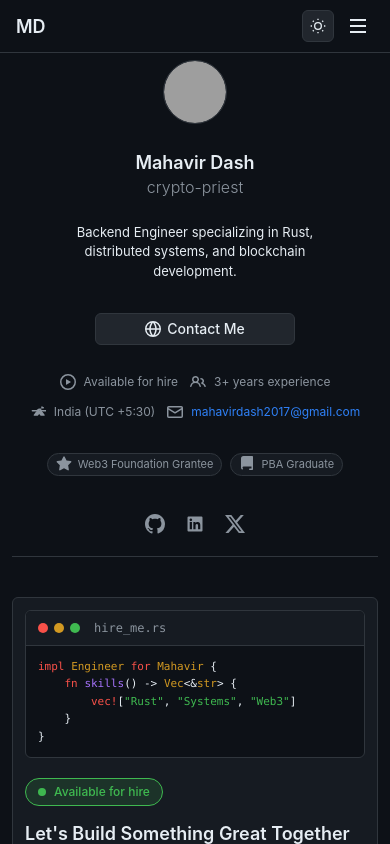
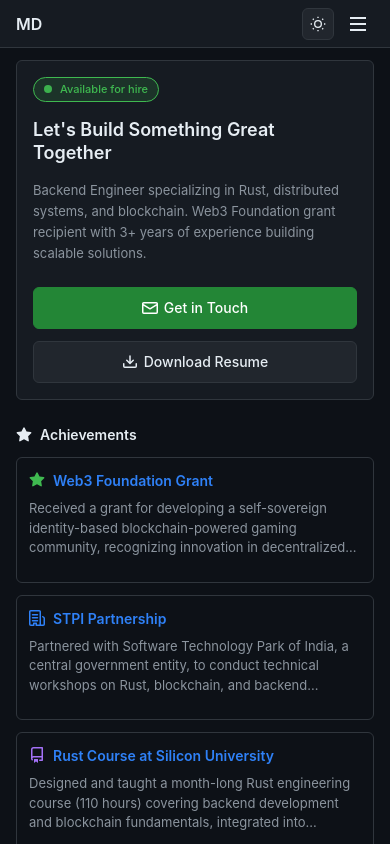
Before and after one commit to crypto-priest/portfolio-resume, a Next.js app: page / in a window 390 px wide. Shown: the top 844 px of the page. Built offline with nearby package versions, Linux system fonts and the light colour scheme; grey boxes are pictures that could not be loaded.

Commit message:
style: Update icon background and text for improved visibility

```diff
--- a/app/globals.css
+++ b/app/globals.css
@@ -101,6 +101,19 @@ a:hover {
 
 .github-app {
   min-height: 100vh;
+  width: 100%;
+}
+
+@media (max-width: 768px) {
+  html, body {
+    overflow-x: hidden;
+    width: 100%;
+  }
+
+  .github-app {
+    width: 100%;
+    min-width: 0;
+  }
 }
 
 .github-header {
@@ -957,6 +970,7 @@ a:hover {
   top: 0;
   left: 0;
   right: 0;
+  width: 100%;
   background: var(--color-canvas-subtle);
   border-bottom: 1px solid var(--color-border-default);
   padding: 12px 16px;
@@ -2114,12 +2128,12 @@ a:hover {
 @media (max-width: 768px) {
   .hire-cta-card {
     grid-template-columns: 1fr;
-    gap: 20px;
+    gap: 16px;
     padding: 16px;
   }
 
   .hire-cta-visual {
-    order: -1;
+    display: none;
   }
 
   .hire-cta-actions {
@@ -2131,93 +2145,84 @@ a:hover {
   }
 
   .hire-cta-title {
-    font-size: 20px;
+    font-size: 18px;
+  }
+
+  .hire-cta-description {
+    font-size: 13px;
+  }
+
+  .hire-cta-badge {
+    font-size: 11px;
+    padding: 3px 10px;
   }
 }
 
 /* ============================================
-   MOBILE RESPONSIVE OVERHAUL - GitHub Style
+   MOBILE RESPONSIVE - GitHub Style
    ============================================ */
 
 @media (max-width: 768px) {
-  /* Main layout */
+  /* Main layout - full width on mobile */
   .github-main {
     padding: 16px;
-    padding-top: 64px;
-  }
-
-  /* Profile sidebar - horizontal compact layout */
+    padding-top: 60px;
+    max-width: 100% !important;
+    margin: 0 !important;
+    width: 100% !important;
+  }
+
+  .github-profile-layout {
+    gap: 0;
+    padding: 0;
+    width: 100%;
+  }
+
+  .profile-content {
+    width: 100%;
+  }
+
+  /* Page container full width */
+  .page-container {
+    padding: 0;
+    max-width: 100% !important;
+    width: 100%;
+  }
+
+  /* Hide sidebar on mobile - show CTA card instead */
   .profile-sidebar {
-    display: flex;
-    flex-direction: column;
-    align-items: center;
-    text-align: center;
-    padding-bottom: 16px;
-    border-bottom: 1px solid var(--color-border-default);
-    margin-bottom: 16px;
-  }
-
-  .profile-avatar {
-    width: 80px;
-    height: 80px;
-  }
-
-  .profile-name {
-    margin-top: 12px;
-  }
-
-  .profile-name h1 {
-    font-size: 20px;
-  }
-
-  .profile-name .username {
-    font-size: 16px;
-  }
-
-  .profile-bio {
-    font-size: 14px;
-    margin-top: 8px;
-    max-width: 300px;
-  }
-
-  .profile-meta {
-    flex-direction: row;
-    flex-wrap: wrap;
-    justify-content: center;
-    gap: 12px;
-    margin-top: 12px;
-  }
-
-  .profile-meta-item {
-    font-size: 12px;
-  }
-
-  .profile-achievements {
-    justify-content: center;
-  }
-
-  .profile-social {
-    justify-content: center;
-  }
-
-  .profile-sidebar .btn {
-    max-width: 200px;
+    display: none !important;
   }
 
   /* Section titles */
   .section-title {
     font-size: 14px;
+    font-weight: 600;
     margin-bottom: 12px;
+    margin-top: 0;
   }
 
   /* Cards */
+  .pinned-repos {
+    gap: 12px;
+  }
+
   .repo-card {
     padding: 12px;
+  }
+
+  .repo-card-header {
+    flex-wrap: wrap;
+  }
+
+  .repo-card-name {
+    font-size: 14px;
   }
 
   .repo-card-description {
     font-size: 13px;
     -webkit-line-clamp: 3;
+    margin-bottom: 12px;
   }
 
   /* Activity feed */
@@ -2225,10 +2230,6 @@ a:hover {
     padding: 12px 0;
   }
 
-  .activity-content {
-    gap: 4px;
-  }
-
   .activity-title {
     font-size: 14px;
   }
@@ -2238,8 +2239,12 @@ a:hover {
   }
 
   /* Page headers */
+  .page-header {
+    margin-bottom: 16px;
+  }
+
   .page-header h1 {
-    font-size: 24px;
+    font-size: 20px;
   }
 
   .page-subtitle {
@@ -2251,13 +2256,9 @@ a:hover {
     padding-left: 20px;
   }
 
-  .timeline-item::before {
-    left: 4px;
-  }
-
   .timeline-header {
     flex-direction: column;
-    gap: 8px;
+    gap: 4px;
   }
 
   .timeline-meta {
@@ -2265,12 +2266,18 @@ a:hover {
   }
 
   .timeline-title {
-    font-size: 16px;
+    font-size: 15px;
+  }
+
+  .timeline-company {
+    font-size: 13px;
   }
 
   /* Page nav */
   .page-nav {
     flex-direction: column;
+    margin-top: 24px;
+    padding-top: 16px;
   }
 
   .page-nav .btn {
@@ -2278,18 +2285,17 @@ a:hover {
     justify-content: center;
   }
 
-  /* Project cards */
-  .project-card {
+  /* Skills */
+  .skills-tags-container {
+    gap: 20px;
+  }
+
+  .skills-category-section {
     padding: 12px;
   }
 
-  .project-description {
-    font-size: 13px;
-  }
-
-  /* Skills */
-  .skills-category-section {
-    padding: 16px;
+  .skills-category-header {
+    font-size: 14px;
   }
 
   .skill-tag {
@@ -2299,32 +2305,33 @@ a:hover {
 
   /* Contact page */
   .contact-card {
-    padding: 16px;
+    padding: 12px;
   }
 
   .form-group input,
   .form-group textarea {
-    font-size: 16px; /* Prevents zoom on iOS */
-  }
-}
-
-/* Mobile header improvements */
+    font-size: 16px;
+  }
+}
+
+/* Mobile header & nav */
 @media (max-width: 768px) {
   .mobile-header {
     padding: 10px 16px;
+    background: var(--color-canvas-subtle);
+    height: 48px;
+    border-bottom: 1px solid var(--color-border-default);
+  }
+
+  .mobile-header .profile-link-name {
+    font-size: 16px;
+    font-weight: 600;
+  }
+
+  .mobile-nav {
+    top: 48px;
+    padding: 0;
     background: var(--color-canvas-default);
-  }
-
-  .mobile-header .profile-link-name {
-    font-size: 18px;
-    font-weight: 600;
-  }
-
-  .mobile-nav {
-    top: 52px;
-    padding: 8px;
-    background: var(--color-canvas-default);
-    border-top: 1px solid var(--color-border-default);
   }
 
   .mobile-nav a {
@@ -2332,6 +2339,8 @@ a:hover {
     font-size: 15px;
     font-weight: 500;
     border-bottom: 1px solid var(--color-border-muted);
+    display: flex;
+    align-items: center;
   }
 
   .mobile-nav a:last-child {
@@ -2340,58 +2349,5 @@ a:hover {
 
   .mobile-nav a.active {
     color: var(--color-accent-fg);
-    background: var(--color-canvas-subtle);
-  }
-
-  .mobile-nav a:hover {
-    background: var(--color-canvas-subtle);
-  }
-}
-
-/* Extra small screens */
-@media (max-width: 480px) {
-  .github-main {
-    padding: 12px;
-    padding-top: 60px;
-  }
-
-  .profile-avatar {
-    width: 64px;
-    height: 64px;
-  }
-
-  .profile-name h1 {
-    font-size: 18px;
-  }
-
-  .profile-bio {
-    font-size: 13px;
-  }
-
-  .hire-cta-card {
-    padding: 12px;
-  }
-
-  .hire-cta-title {
-    font-size: 18px;
-  }
-
-  .hire-cta-description {
-    font-size: 13px;
-  }
-
-  .code-content {
-    font-size: 11px;
-    padding: 12px;
-  }
-
-  .btn-lg {
-    padding: 8px 16px;
-    font-size: 13px;
-  }
-
-  .achievement-badge {
-    font-size: 11px;
-    padding: 2px 8px;
-  }
-}
+  }
+}
--- a/app/icon.tsx
+++ b/app/icon.tsx
@@ -12,15 +12,21 @@ export default function Icon() {
     (
       <div
         style={{
-          background: 'transparent',
+          background: '#238636',
           width: '100%',
           height: '100%',
           display: 'flex',
           alignItems: 'center',
           justifyContent: 'center',
+          borderRadius: '6px',
         }}
       >
-        <div style={{ fontSize: 34 }}>🦀</div>
+        <div style={{
+          fontSize: 16,
+          fontWeight: 700,
+          color: 'white',
+          fontFamily: 'system-ui, sans-serif',
+        }}>MD</div>
       </div>
     ),
     {
```
